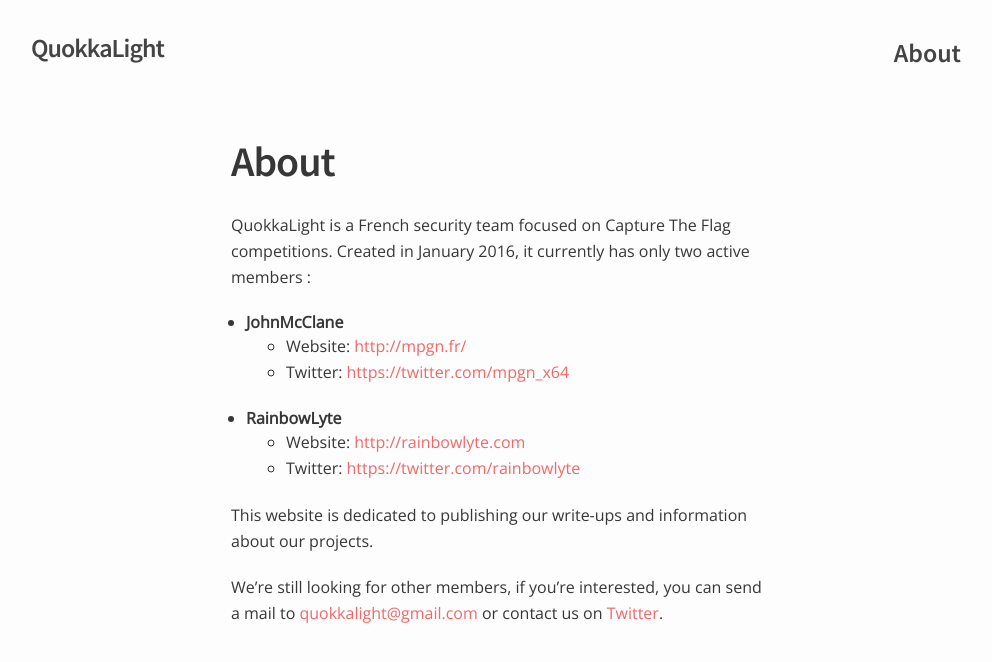
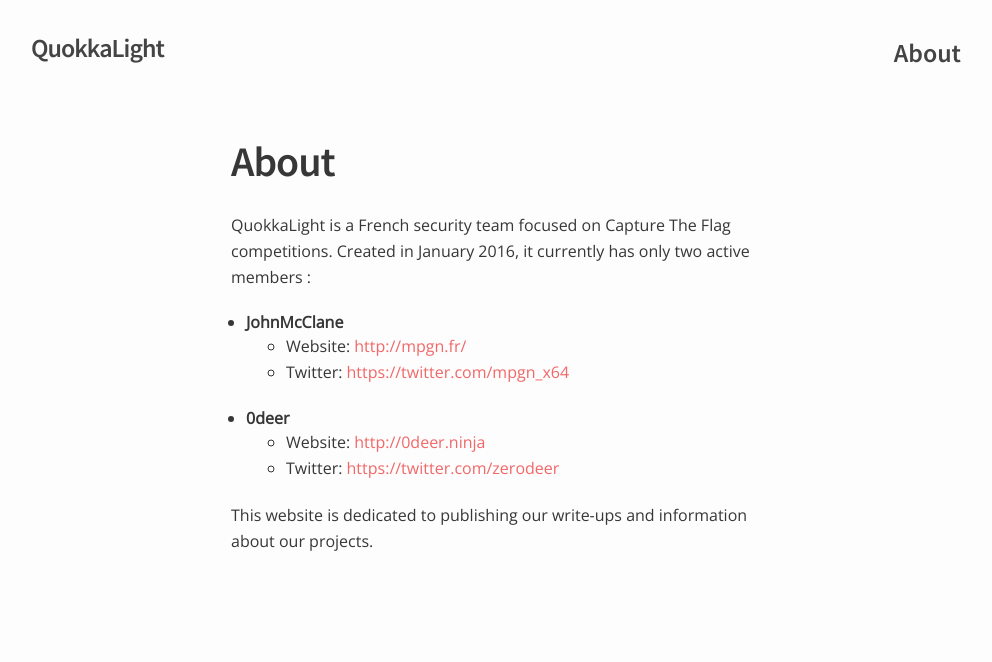
Before and after one commit to QuokkaLight/quokkalight.github.io, a Jekyll site: the page built from about.md, in a window 1280 px wide. Shown: the top 662 px of the page, without its empty margins (139-1131 px from the left). Built offline with Jekyll 4.4.1, drawn with Linux system fonts in a browser that asks for light colours.

Commit message:
about.md changes

```diff
--- a/about.md
+++ b/about.md
@@ -9,10 +9,8 @@
  * **JohnMcClane**
    * Website: [http://mpgn.fr/](http://mpgn.fr/)
    * Twitter: [https://twitter.com/mpgn_x64](https://twitter.com/mpgn_x64)
- * **RainbowLyte**
-   * Website: [http://rainbowlyte.com](http://rainbowlyte.com)
-   * Twitter: [https://twitter.com/rainbowlyte](https://twitter.com/rainbowlyte)
+ * **0deer**
+   * Website: [http://0deer.ninja](http://0deer.ninja)
+   * Twitter: [https://twitter.com/zerodeer](https://twitter.com/zerodeer)
 
 This website is dedicated to publishing our write-ups and information about our projects.
-
-We're still looking for other members, if you're interested, you can send a mail to [quokkalight@gmail.com](mailto:quokkalight@gmail.com) or contact us on [Twitter](https://twitter.com/quokkalight).
```
